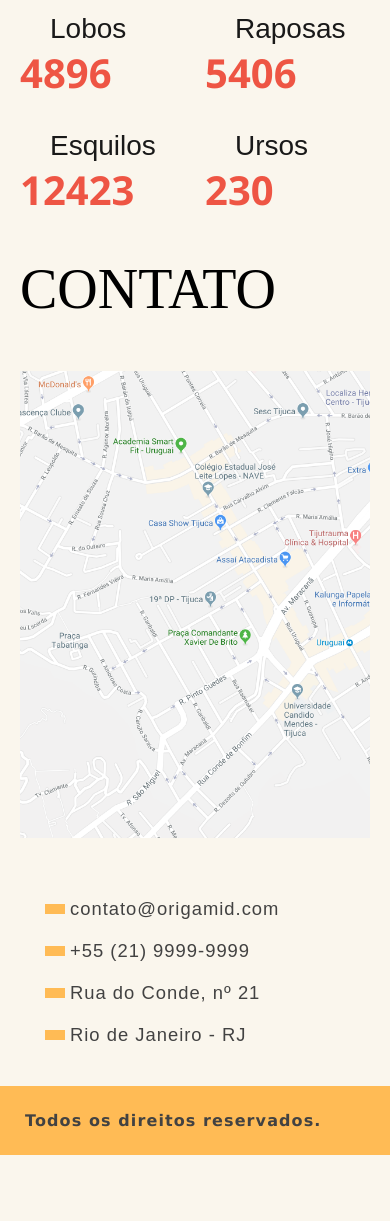
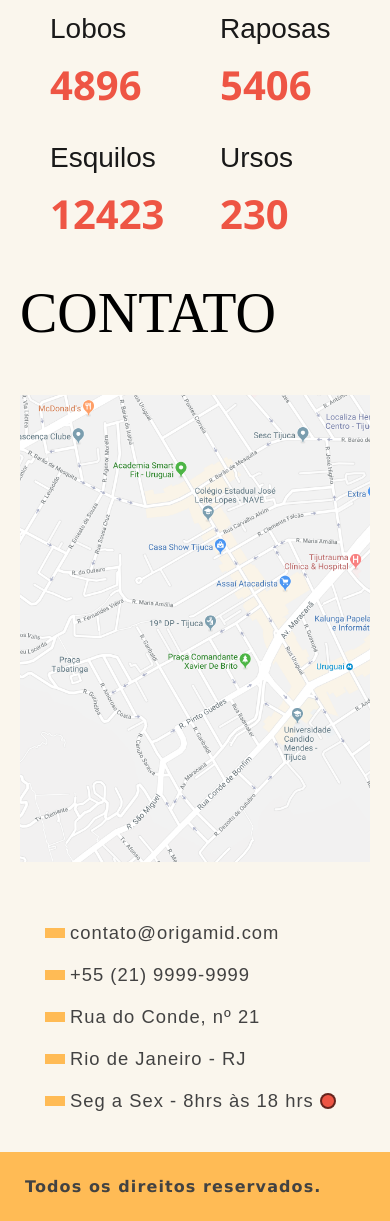
Before and after one commit to Igor-Calandrine/Animais-Fantasticos, a website with bundled scripts: page index.html in a window 390 px wide. Shown: the part 1496-2717 px from the top of the page. Before the commit the page ends 2651 px from the top, so only its background shows below. Built offline with nearby package versions, Linux system fonts and the light colour scheme.

Commit message:
Descrição da classe de Hoário de Funcionamento

```diff
--- a/css/style.css
+++ b/css/style.css
@@ -32,7 +32,7 @@ main {
 }
 
 main h1, aside h2 {
-    font-size: 8em;
+    font-size: 5.5em;
     margin-top: 30px;
     margin-left: -150px;
     font-weight: normal;
@@ -152,16 +152,19 @@ aside .numeros {
     display: grid;
     grid-template-columns: 1fr 1fr;
     gap: 20px;
+
 }
 
-aside .numeros p {
+.numeros p {
     font-size: 1.75rem;
 }
 
-aside .numeros span {
+.numeros span {
     font-family: 'Segoe UI', Tahoma, Geneva, Verdana, sans-serif;
     font-weight: 600;
     font-size: 2.5rem;
+    display: block;
+    text-align: left;
     color: #EE5544;
     margin-top: 12px;
 }
@@ -241,11 +244,20 @@ footer p {
     }
 
     aside .pergunta:first-of-type{
-    margin-top: 40px;
+        margin-top: 40px;
 }
 
     aside p {
-    margin-left: 30px;
+        margin-left: 30px;
+}
+
+    .numeros {
+        margin-left: 30px;
+    }
+
+    .numeros p {
+        margin-left: 0;
+        text-align: left !important;
 }
 
     footer {
--- a/index.html
+++ b/index.html
@@ -147,6 +147,7 @@
                   <li>+55 (21) 9999-9999</li>
                   <li>Rua do Conde, nº 21</li>
                   <li>Rio de Janeiro - RJ</li>
+                  <li>Seg a Sex - 8hrs às 18 hrs <span class="funcionamento ativo"></span></li>
                </ul>
             </div>
 
--- /dev/null
+++ b/script/funcionamento.css
@@ -0,0 +1,14 @@
+.funcionamento {
+    display: inline-block;
+    height: 12px;
+    width: 12px;
+    border-radius: 50%;
+    background-color: #EE5544;
+    border: 2px solid rgba(0, 0, 0, 0.571);
+    position: relative;
+    top: 2px;
+}
+
+.funcionamento.ativo {
+    background-color: #44ee82;
+}
--- /dev/null
+++ b/script/funcionamento.js
@@ -0,0 +1,48 @@
+/*Classe para ativar um estilo quando o estabelcimento estiver dentro do horário de funcionamento
+Deve-se inserir o Início de Fim do funcionamento dentro das listas e caso se tenha um intervalo, como pausa para almoço*/
+
+export default class Funcionamento {
+   constructor(item, diaFunc = [], horasFunc = [], intervalo = []) {
+      this.item = document.querySelector(item)
+      this.data = new Date()
+      this.diaFunc = diaFunc
+      this.horasFunc = horasFunc
+      this.intervalo = intervalo
+   }
+
+   // Ativa no horário de funcionamento, Desativa fora do horário
+   funcionamento() {
+      const hoje = this.data.getDay()
+      const horas = this.data.getHours()
+
+      const dataFuncio = hoje >= this.diaFunc[0] && hoje <= this.diaFunc[1]
+      const horaFuncio = horas >= this.horasFunc[0] && horas < this.horasFunc[1]
+
+      if (dataFuncio && horaFuncio) {
+         this.item.classList.add("ativo")
+      } else {
+         this.item.classList.remove("ativo")
+      }
+   }
+
+   // Desativa no intervalo de funcionamento
+   pausaIntervalo() {
+      const horas = this.data.getHours()
+
+      if (this.intervalo.length) {
+         const emIntervalo =
+            horas >= this.intervalo[0] && horas < this.intervalo[1]
+
+         if (emIntervalo) {
+            this.item.classList.remove("ativo")
+         }
+      }
+   }
+
+   iniciar() {
+      if (this.item) {
+         this.funcionamento()
+         this.pausaIntervalo()
+      }
+   }
+}
--- a/script/js-styles.css
+++ b/script/js-styles.css
@@ -1,3 +1,4 @@
 @import url(./abrir-submenu.css);
 @import url(./mostrar-texto.css);
 @import url(./entrada-titulos.css);
+@import url(./funcionamento.css);
--- a/script/script.js
+++ b/script/script.js
@@ -2,13 +2,16 @@ import AbrirSubmenu from "./abrir-submenu.js"
 import MostrarTexto from "./mostrar-texto.js"
 import TitulosAnimados from "./entrada-titulos.js"
 import AnimaNumeros from "./anima-numeros.js"
+import Funcionamento from "./funcionamento.js"
 
 const perguntas = new AbrirSubmenu(".pergunta")
 const textoAnimais = new MostrarTexto("[data-textos] div", "[data-animais] div")
 const titulosAnimados = new TitulosAnimados("[data-titulos]")
 const animaNumeros = new AnimaNumeros("[data-numeros]")
+const hrFuncionamento = new Funcionamento(".funcionamento", [1, 5], [8, 18], [12, 14])
 
 perguntas.iniciar()
 textoAnimais.iniciar()
 titulosAnimados.iniciar()
 animaNumeros.iniciar()
+hrFuncionamento.iniciar()
```
